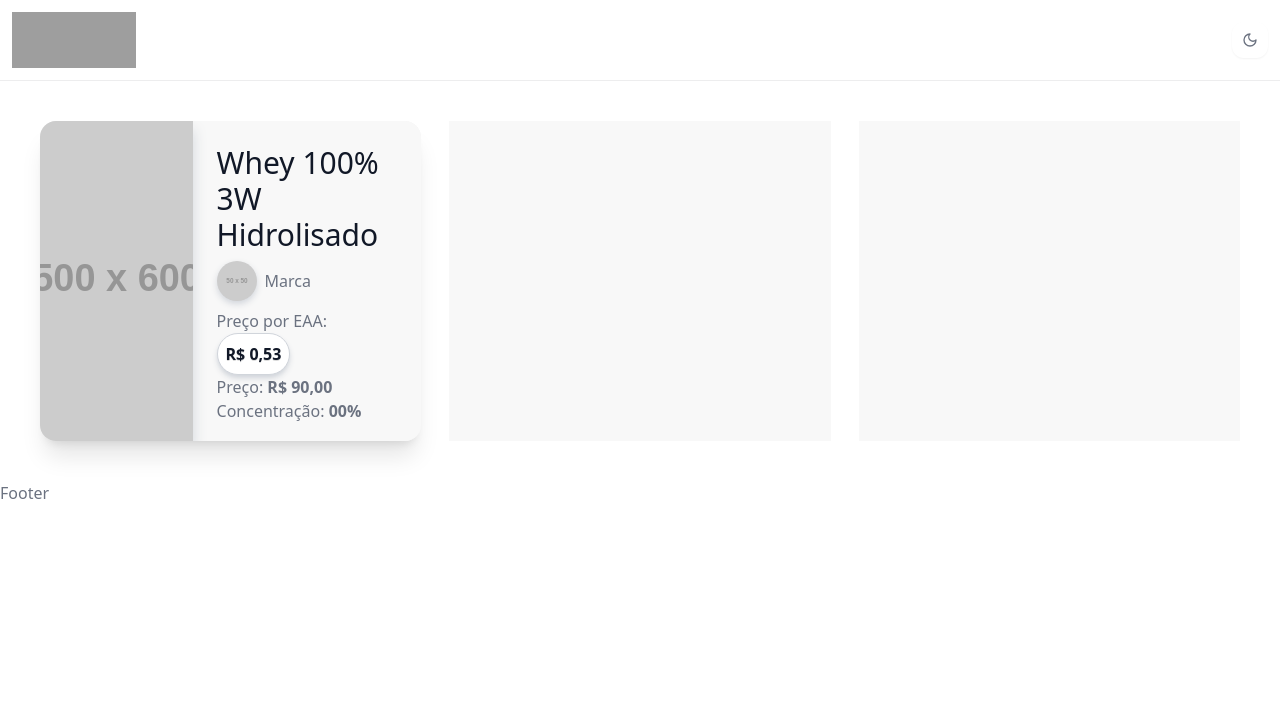
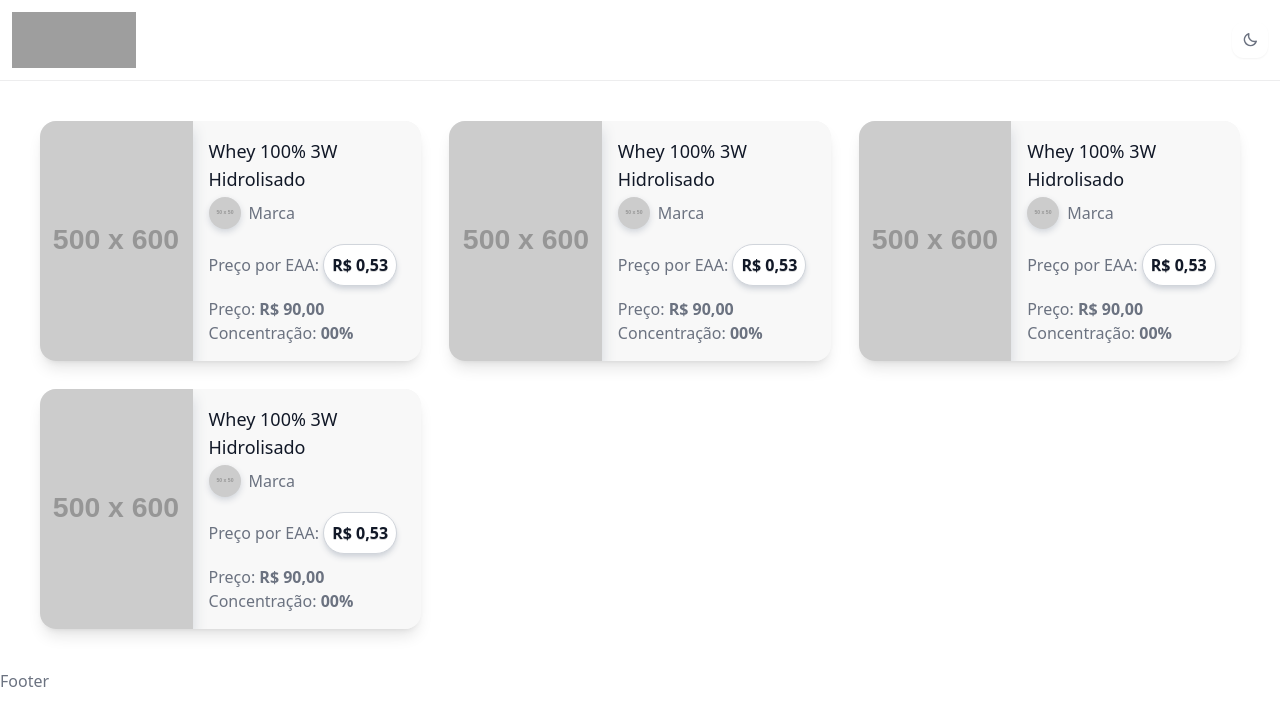
Before and after one commit to ViniciusBoroto/whey-baratein, a React app in the folder frontend/: page / in a window 1280 px wide. Shown: the top 726 px of the page. Built offline with nearby package versions, Linux system fonts and the light colour scheme; grey boxes are pictures that could not be loaded; the HTML template or start-up script is replaced by a standard one.

Commit message:
feat: grid resposive and card shrinked

```diff
--- a/frontend/src/App.tsx
+++ b/frontend/src/App.tsx
@@ -1,6 +1,7 @@
 import "./App.css";
 import { DarkModeButton } from "./components/DarkModeButton";
 import logo from "./../public/whey-baratein.png";
+import { WheyCard } from "./components/WheyCard";
 
 function App() {
   return (
@@ -24,44 +25,11 @@ function App() {
         </div>
       </header>
       <main className="p-10">
-        <div className="grid grid-cols-3 gap-7">
-          <div className="flex justify-between align-middle h-80 w-full bg-surface-alt shadow-xl drop-shadow-brand rounded-2xl overflow-hidden">
-            <img
-              src="https://placehold.co/500x600"
-              className="w-2/5 h-full object-cover drop-shadow-xl drop-shadow-border"
-              alt=""
-            />
-            <div className="w-full h-full bg-surface-alt p-6 flex flex-col justify-between">
-              <div>
-                <h2 className="text-3xl ">Whey 100% 3W Hidrolisado</h2>
-                <div className="flex items-center">
-                  <img
-                    src="https://placehold.co/50x50"
-                    className="inline rounded-full w-10 mr-2 my-2 drop-shadow-md drop-shadow-border"
-                    alt=""
-                  />
-                  <span className="text-md">Marca</span>
-                </div>
-              </div>
-              <div>
-                <p>
-                  Preço por EAA:{" "}
-                  <span className="bg-surface font-extrabold text-heading text-shadow-2xs text-shadow-default inline-block shadow-md shadow-border border border-border p-2 rounded-full">
-                    R$ 0,53
-                  </span>
-                </p>
-              </div>
-              <div>
-                <p>
-                  Preço: <span className="font-bold">R$ 90,00</span>
-                  <br />
-                  Concentração: <span className="font-bold">00%</span>
-                </p>
-              </div>
-            </div>
-          </div>
-          <div className="h-80 w-full bg-surface-alt"></div>
-          <div className="h-80 w-full bg-surface-alt"></div>
+        <div className="grid sm:grid-cols-1 md:grid-cols-2 xl:grid-cols-3 2xl:grid-cols-4 gap-7">
+          <WheyCard />
+          <WheyCard />
+          <WheyCard />
+          <WheyCard />
         </div>
       </main>
       <footer>Footer</footer>
--- a/frontend/src/components/DarkModeButton.tsx
+++ b/frontend/src/components/DarkModeButton.tsx
@@ -1,5 +1,5 @@
 // src/components/ThemeToggle.jsx
-import { LuMoon, LuSun } from "react-icons/lu";
+import { PiSunBold, PiMoonBold } from "react-icons/pi";
 import { useEffect, useState } from "react";
 import { SquaredButton } from "./SquaredButton";
 
@@ -39,7 +39,11 @@ export function DarkModeButton() {
 
   return (
     <SquaredButton onClick={toggleTheme} className="">
-      {isDark ? <LuSun className="inline" /> : <LuMoon className="inline" />}
+      {isDark ? (
+        <PiSunBold className="inline" />
+      ) : (
+        <PiMoonBold className="inline" />
+      )}
     </SquaredButton>
   );
 }
--- /dev/null
+++ b/frontend/src/components/WheyCard.tsx
@@ -0,0 +1,41 @@
+import { PiMoneyWavyBold, PiMoneyWavyDuotone } from "react-icons/pi";
+
+export const WheyCard = () => {
+  return (
+    <div className="flex justify-between align-middle h-60 w-full bg-surface-alt shadow-lg drop-shadow-brand rounded-2xl overflow-hidden hover:shadow-xl hover:scale-103 transition duration-300 ease-in-out hover:-translate-y-1">
+      <img
+        src="https://placehold.co/500x600"
+        className="w-2/5 h-full object-cover drop-shadow-xl drop-shadow-border"
+        alt=""
+      />
+      <div className="w-full h-full bg-surface-alt p-4 flex flex-col justify-between">
+        <div>
+          <h2 className="text-lg ">Whey 100% 3W Hidrolisado</h2>
+          <div className="flex items-center">
+            <img
+              src="https://placehold.co/50x50"
+              className="inline rounded-full w-8 mr-2 my-1 drop-shadow-md drop-shadow-border"
+              alt=""
+            />
+            <span className="text-md">Marca</span>
+          </div>
+        </div>
+        <div>
+          <p>
+            Preço por EAA:{" "}
+            <span className="bg-surface font-extrabold text-heading text-shadow-2xs text-shadow-default inline-block shadow-md shadow-border border border-border p-2 rounded-full">
+              R$ 0,53
+            </span>
+          </p>
+        </div>
+        <div>
+          <p>
+            Preço: <span className="font-bold">R$ 90,00</span>
+            <br />
+            Concentração: <span className="font-bold">00%</span>
+          </p>
+        </div>
+      </div>
+    </div>
+  );
+};
```
